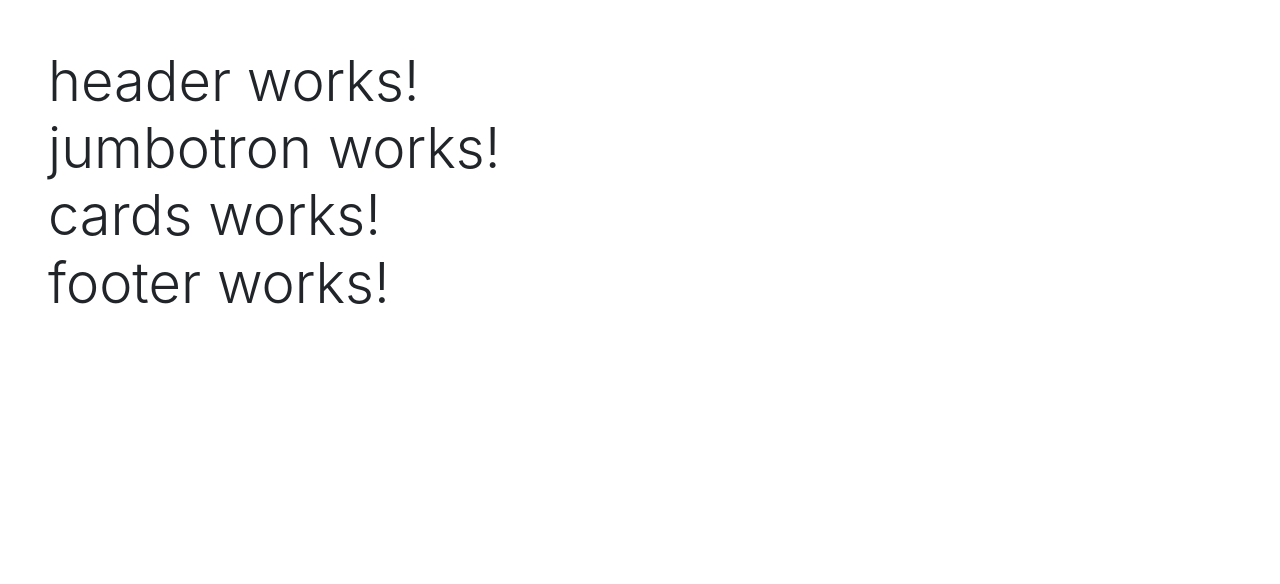
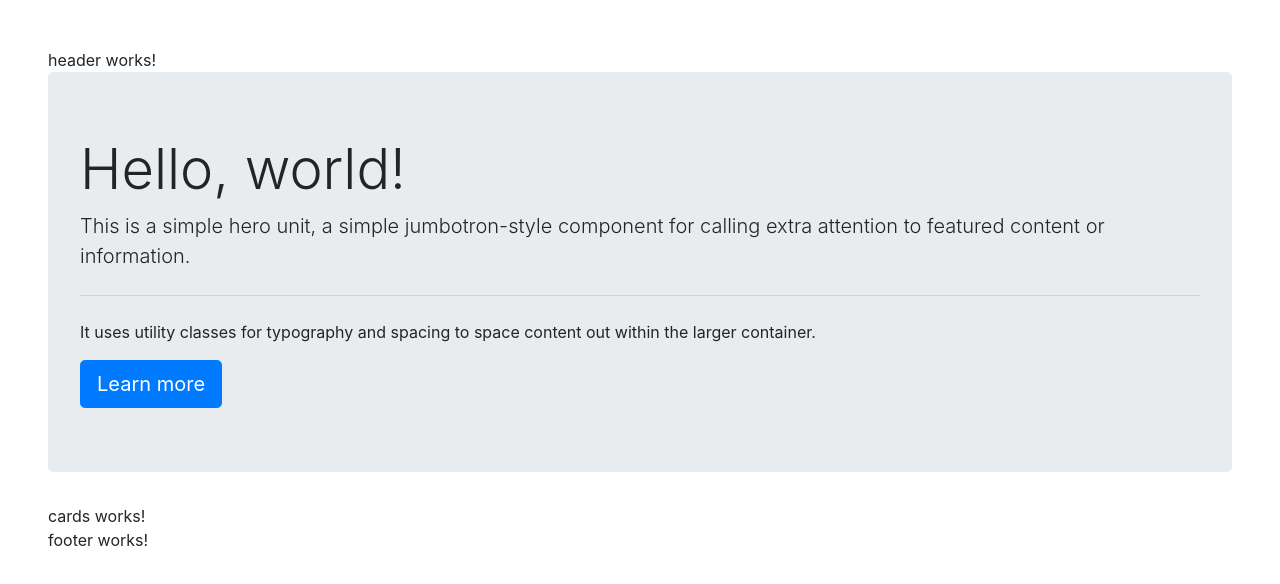
Before and after one commit to ImsirovicAjdin/angular-7p6mhd, an Angular app: page / in a window 1280 px wide. Shown: the top 584 px of the page. Built offline with nearby package versions, Linux system fonts and the light colour scheme.

Commit message:
Added example jumbotron

```diff
--- a/src/app/app.component.html
+++ b/src/app/app.component.html
@@ -1,6 +1,6 @@
 <div class="p-5">
-  <header-area class="display-4"></header-area>
-  <jumbotron-area class="display-4"></jumbotron-area>
-  <cards-area class="display-4"></cards-area>
-  <footer-area class="display-4"></footer-area>
+  <header-area></header-area>
+  <jumbotron-area></jumbotron-area>
+  <cards-area></cards-area>
+  <footer-area></footer-area>
 </div>
--- a/src/app/jumbotron/jumbotron.component.html
+++ b/src/app/jumbotron/jumbotron.component.html
@@ -1 +1,7 @@
-<div>jumbotron works!</div>
+<div class="jumbotron">
+  <h1 class="display-4">Hello, world!</h1>
+  <p class="lead">This is a simple hero unit, a simple jumbotron-style component for calling extra attention to featured content or information.</p>
+  <hr class="my-4">
+  <p>It uses utility classes for typography and spacing to space content out within the larger container.</p>
+  <a class="btn btn-primary btn-lg" href="#" role="button">Learn more</a>
+</div>
```
